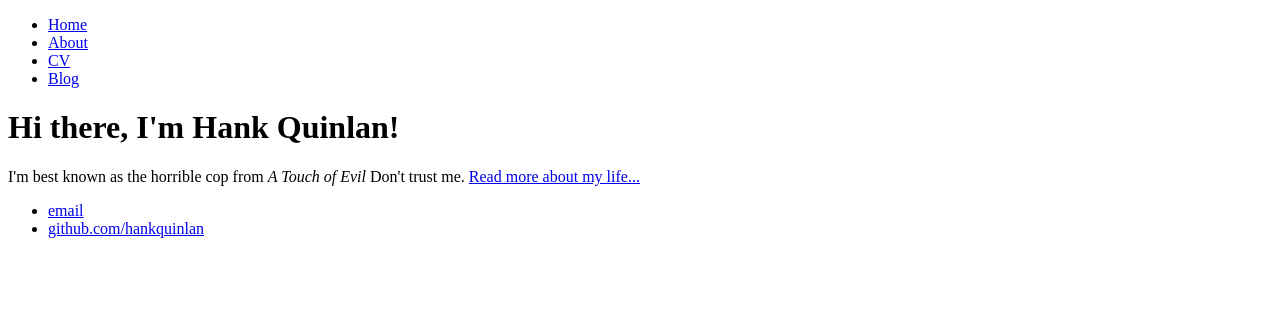
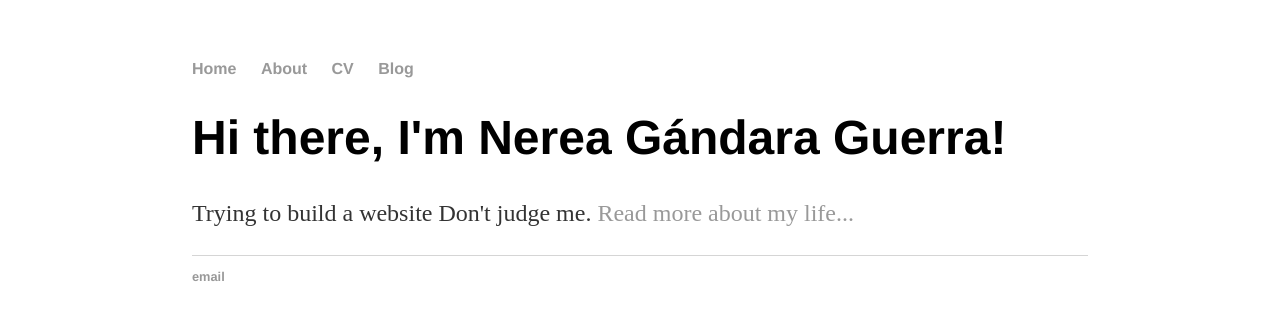
Before and after one commit to gandaraguerra/gandaraguerra.github.io, a plain HTML site: page index.html in a window 1280 px wide. Drawn offline with Linux system fonts and the light colour scheme.

Commit message:
Update index.html

```diff
--- a/index.html
+++ b/index.html
@@ -1,7 +1,10 @@
 <!DOCTYPE html>
 <html>
 	<head>
-		<title>Hank Quinlan, Horrible Cop</title>
+		<title>Nerea Gándara Guerra, PhD researcher</title>
+			<!-- link to main stylesheet -->
+		<link rel="stylesheet" type="text/css" href="/css/main.css">
+
 	</head>
 	<body>
 		<nav>
@@ -14,14 +17,14 @@
 		</nav>
 		<div class="container">
     		<div class="blurb">
-        		<h1>Hi there, I'm Hank Quinlan!</h1>
-				<p>I'm best known as the horrible cop from <em>A Touch of Evil</em> Don't trust me. <a href="/about">Read more about my life...</a></p>
+        		<h1>Hi there, I'm Nerea Gándara Guerra!</h1>
+				<p>Trying to build a website</em> Don't judge me. <a href="/about">Read more about my life...</a></p>
     		</div><!-- /.blurb -->
 		</div><!-- /.container -->
 		<footer>
     		<ul>
-        		<li><a href="mailto:hankquinlanhub@gmail.com">email</a></li>
-        		<li><a href="https://github.com/hankquinlan">github.com/hankquinlan</a></li>
+        		<li><a href="mailto:nerea.gandara@eui.eu">email</a></li>
+
 			</ul>
 		</footer>
 	</body>
```
